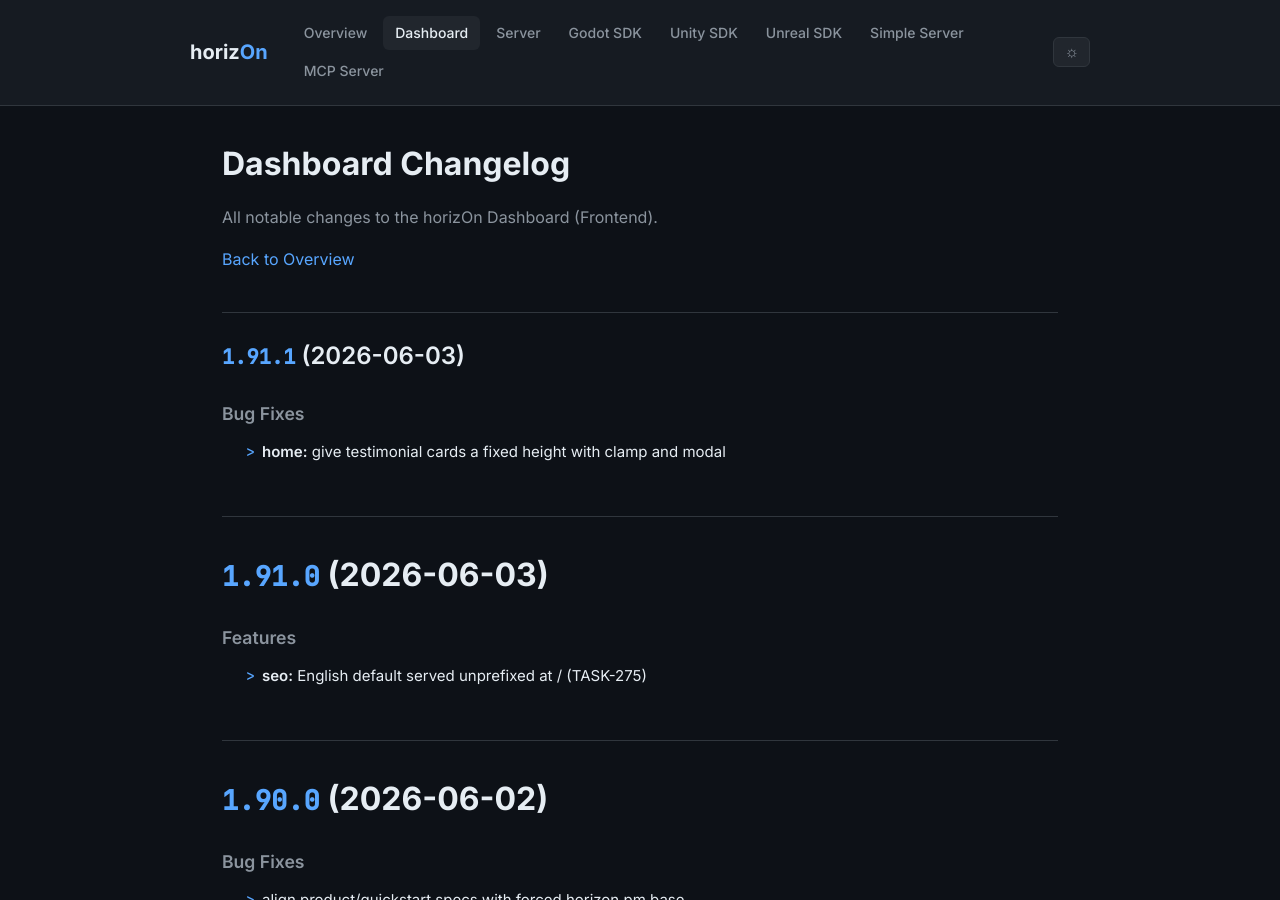
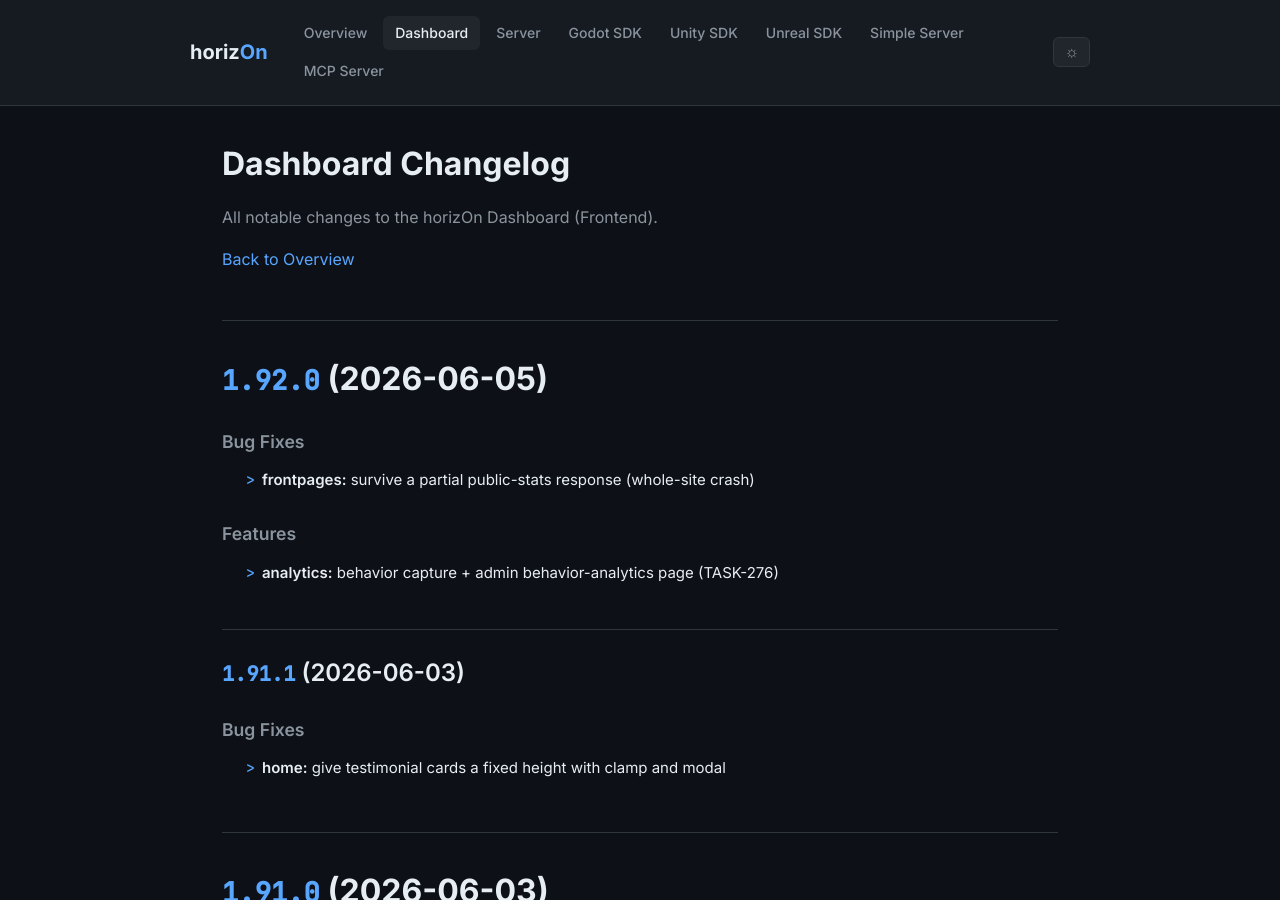
Before and after one commit to ProjectMakersDE/horizOn-Changelog, a Jekyll site: the page built from dashboard-changelog.md, in a window 1280 px wide and 900 px high. Built offline with Jekyll 4.4.1, drawn with Linux system fonts in a browser that asks for light colours.

Commit message:
chore: sync changelogs [skip ci]

```diff
--- a/dashboard-changelog.md
+++ b/dashboard-changelog.md
@@ -8,6 +8,18 @@ title: Dashboard Changelog
 All notable changes to the horizOn Dashboard (Frontend).
 
 [Back to Overview](.)
+
+# [1.92.0](https://github.com/ProjectMakersDE/horizOn-Dashboard/compare/v1.91.1...v1.92.0) (2026-06-05)
+
+
+### Bug Fixes
+
+* **frontpages:** survive a partial public-stats response (whole-site crash) ([c9bfeaf](https://github.com/ProjectMakersDE/horizOn-Dashboard/commit/c9bfeaf317683d6856586bb73c051a5b14609064))
+
+
+### Features
+
+* **analytics:** behavior capture + admin behavior-analytics page (TASK-276) ([196661f](https://github.com/ProjectMakersDE/horizOn-Dashboard/commit/196661ffdfe700d478d6aa401e378c2f8ae06da8))
 
 ## [1.91.1](https://github.com/ProjectMakersDE/horizOn-Dashboard/compare/v1.91.0...v1.91.1) (2026-06-03)
 
```
Also changed, not shown: index.md (+1 -1 lines).
